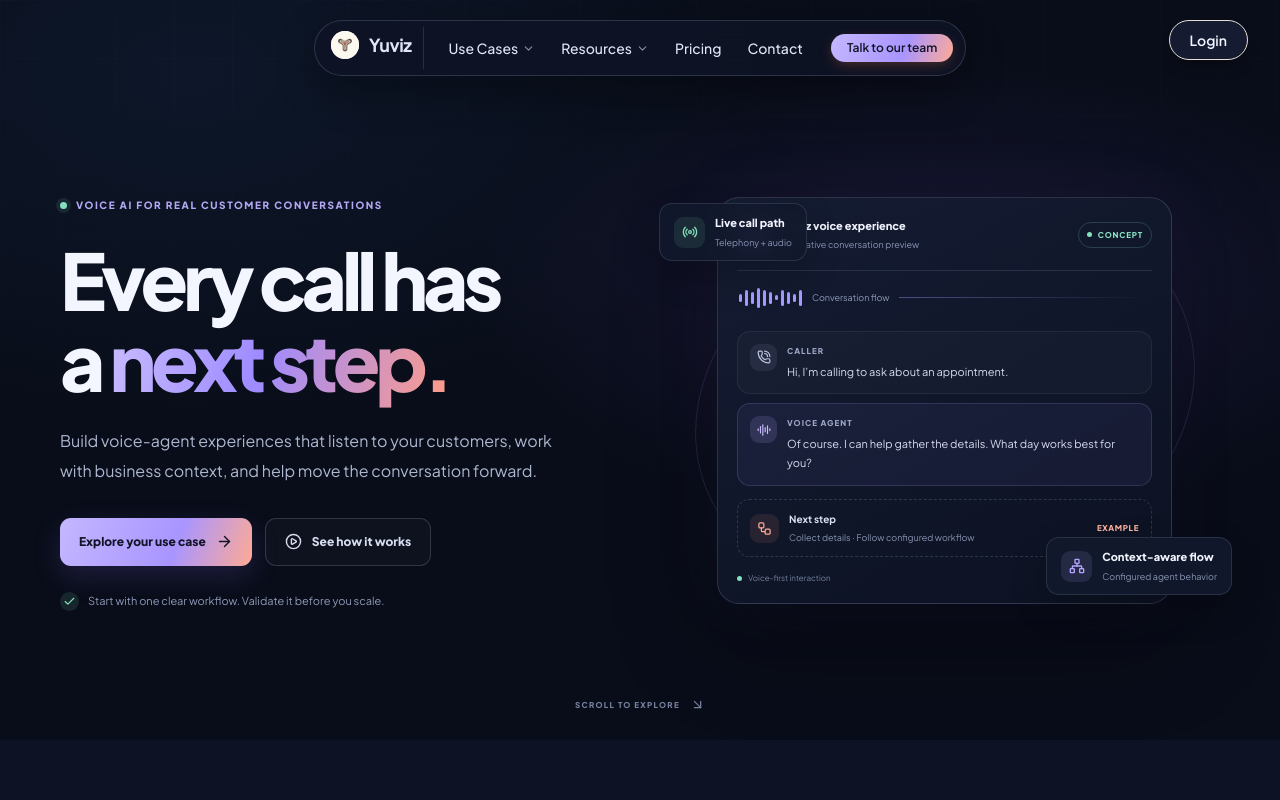
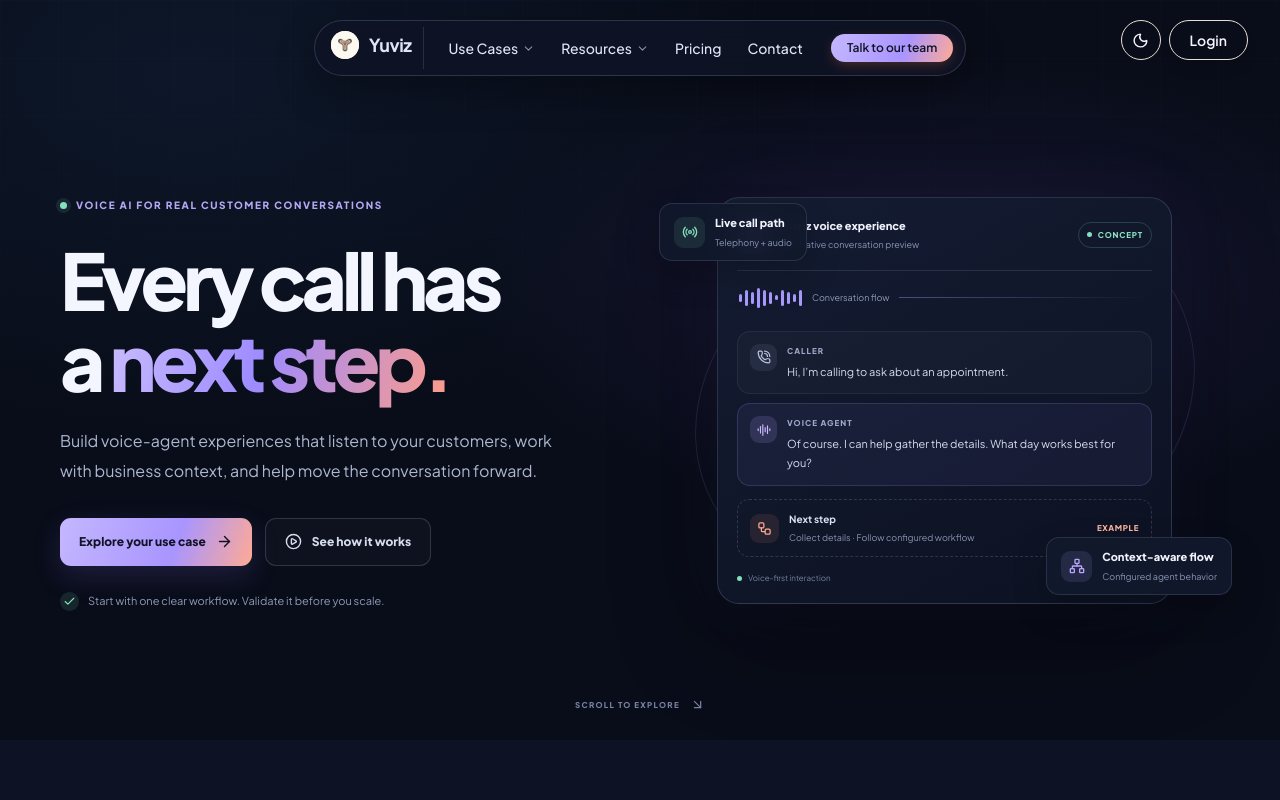
Before and after one commit to yuviz-ai/website, a Next.js app: page / in a window 1280 px wide. Shown: the top 800 px of the page. Built offline with nearby package versions, Linux system fonts and the light colour scheme; a web font is replaced by a local one.

Commit message:
Add persistent light and dark theme toggle

```diff
--- a/components/marketing/Navbar.tsx
+++ b/components/marketing/Navbar.tsx
@@ -31,7 +31,9 @@ import {
   TrendingUp,
   UserPlus,
   ArrowRight,
-  PhoneCall
+  PhoneCall,
+  Sun,
+  Moon
 } from 'lucide-react'
 import { motion, AnimatePresence } from 'framer-motion'
 
@@ -197,8 +199,24 @@ export function Navbar() {
   const [activeDropdown, setActiveDropdown] = useState<string | null>(null)
   const [mobileMenuOpen, setMobileMenuOpen] = useState(false)
   const [mobileAccordion, setMobileAccordion] = useState<string | null>(null)
+  const [lightTheme, setLightTheme] = useState(false)
   const pathname = usePathname()
   const timeoutRef = useRef<NodeJS.Timeout | null>(null)
+
+  useEffect(() => {
+    const savedTheme = window.localStorage.getItem('yuviz-theme')
+    const prefersLight = window.matchMedia('(prefers-color-scheme: light)').matches
+    const shouldUseLight = savedTheme ? savedTheme === 'light' : prefersLight
+    setLightTheme(shouldUseLight)
+    document.body.classList.toggle('yuviz-light-theme', shouldUseLight)
+  }, [])
+
+  const toggleTheme = () => {
+    const nextLightTheme = !lightTheme
+    setLightTheme(nextLightTheme)
+    document.body.classList.toggle('yuviz-light-theme', nextLightTheme)
+    window.localStorage.setItem('yuviz-theme', nextLightTheme ? 'light' : 'dark')
+  }
 
   useEffect(() => {
     setActiveDropdown(null)
@@ -410,13 +428,12 @@ export function Navbar() {
             </div>
           </div>
 
-          {/* Fixed login action: keep it above the centered navigation dock */}
-          <div className="hidden lg:block fixed right-5 xl:right-8 top-3 md:top-5 z-[60] pointer-events-auto">
-            <Link
-              href="/contact"
-              aria-label="Login"
-              className="inline-flex min-h-10 items-center justify-center px-5 py-2 rounded-full text-sm font-semibold text-[#F0F2FC] bg-[#151B31] hover:bg-[#222A46] border border-[#B8A5FF]/40 shadow-lg shadow-black/20 transition-all focus-visible:outline focus-visible:outline-2 focus-visible:outline-offset-2 focus-visible:outline-[#C5B7FF]"
-            >
+          {/* Theme switch and login stay visible at the top right */}
+          <div className="hidden lg:flex fixed right-5 xl:right-8 top-3 md:top-5 z-[60] items-center gap-2 pointer-events-auto">
+            <button type="button" onClick={toggleTheme} aria-label={lightTheme ? 'Switch to dark theme' : 'Switch to light theme'} title={lightTheme ? 'Switch to dark theme' : 'Switch to light theme'} className="theme-toggle inline-flex min-h-10 w-10 items-center justify-center rounded-full border transition-colors focus-visible:outline focus-visible:outline-2 focus-visible:outline-offset-2 focus-visible:outline-[#C5B7FF]">
+              {lightTheme ? <Moon size={17} /> : <Sun size={17} />}
+            </button>
+            <Link href="/contact" aria-label="Login" className="login-pill inline-flex min-h-10 items-center justify-center px-5 py-2 rounded-full text-sm font-semibold border shadow-lg transition-all focus-visible:outline focus-visible:outline-2 focus-visible:outline-offset-2 focus-visible:outline-[#C5B7FF]">
               Login
             </Link>
           </div>
@@ -426,6 +443,9 @@ export function Navbar() {
             <Logo />
 
             <div className="flex items-center gap-2">
+              <button type="button" onClick={toggleTheme} aria-label={lightTheme ? 'Switch to dark theme' : 'Switch to light theme'} title={lightTheme ? 'Switch to dark theme' : 'Switch to light theme'} className="theme-toggle inline-flex h-9 w-9 items-center justify-center rounded-full border">
+                {lightTheme ? <Moon size={16} /> : <Sun size={16} />}
+              </button>
               <Link
                 href="/contact"
                 className="btn-pill-primary px-3 py-1 text-xs font-semibold"
```
